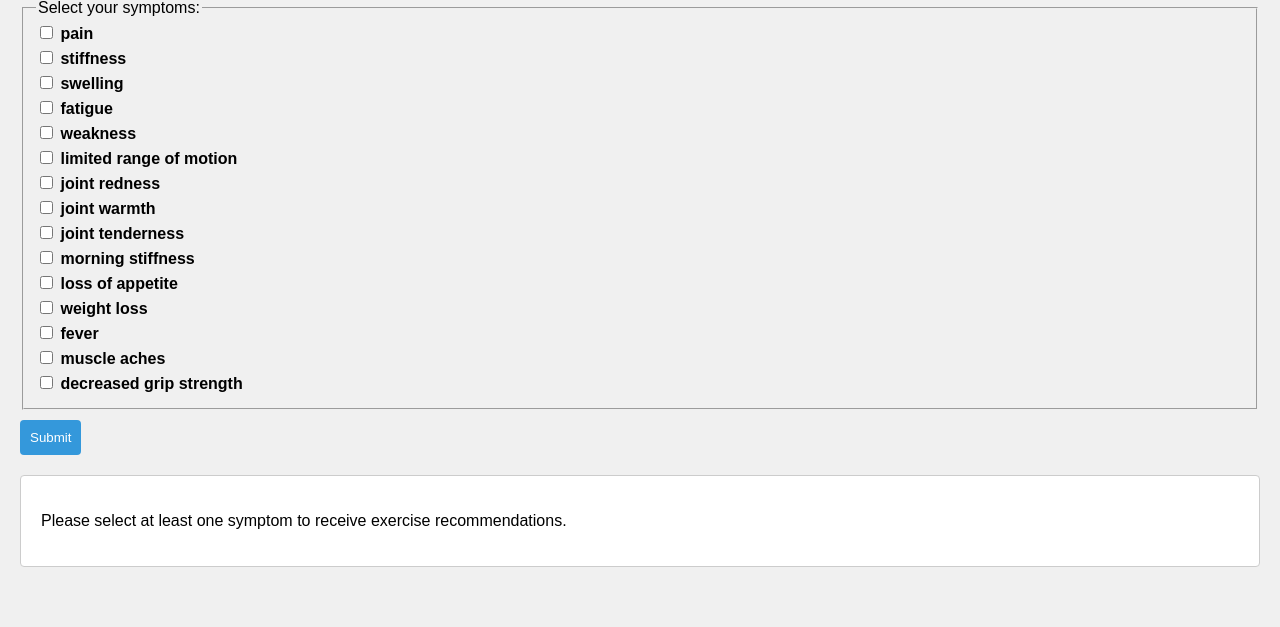
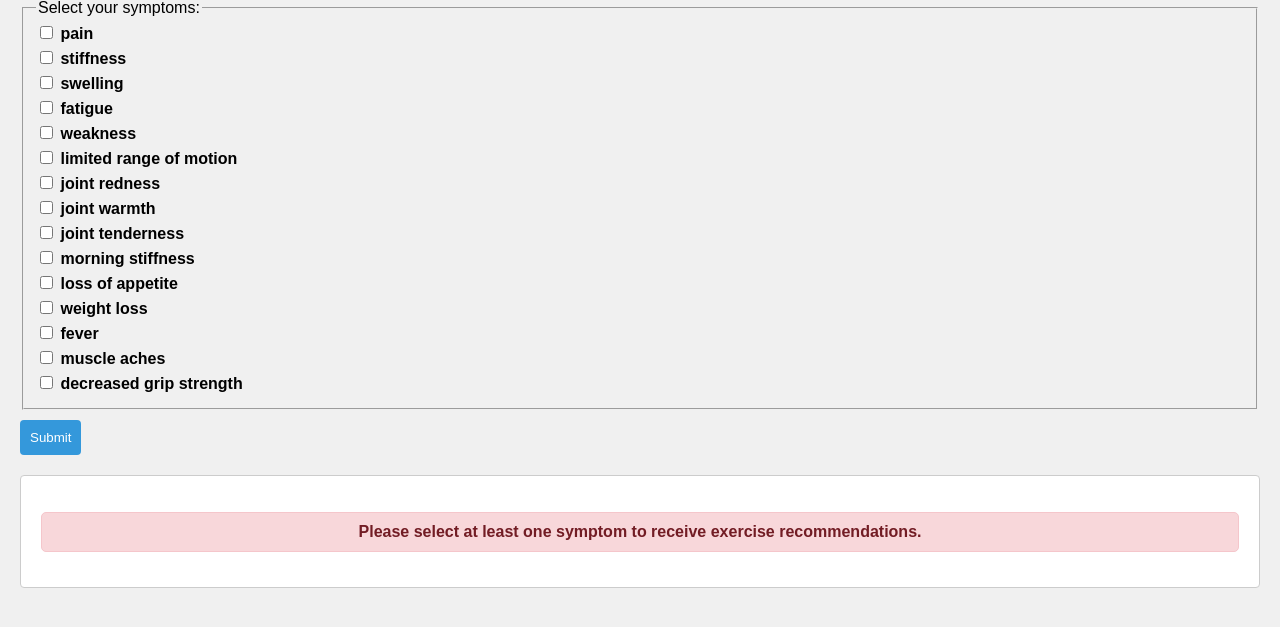
Before and after one commit to kareemadesola/bsc_csc_project, a Flask app: page / in a window 1280 px wide. Shown: the part 98-725 px from the top of the page. Run offline with Flask 3, Linux system fonts and the light colour scheme.

Commit message:
added an info alert to tell user to input symptoms

```diff
--- a/static/styles.css
+++ b/static/styles.css
@@ -64,3 +64,18 @@ ul {
 li {
     margin-bottom: 5px;
 }
+
+.custom-alert {
+    background-color: #f8d7da;
+    color: #721c24;
+    padding: 10px;
+    border: 1px solid #f5c6cb;
+    text-align: center;
+    font-weight: bold;
+    margin-bottom: 15px;
+    border-radius: 5px;
+}
+
+.custom-alert p {
+    margin: 0;
+}
--- a/templates/index.html
+++ b/templates/index.html
@@ -26,7 +26,7 @@
                 {% endfor %}
             </ul>
         {% else %}
-            <p>Please select at least one symptom to receive exercise recommendations.</p>
+            <p class="custom-alert">Please select at least one symptom to receive exercise recommendations.</p>
         {% endif %}
     </div>
 </body>
```
